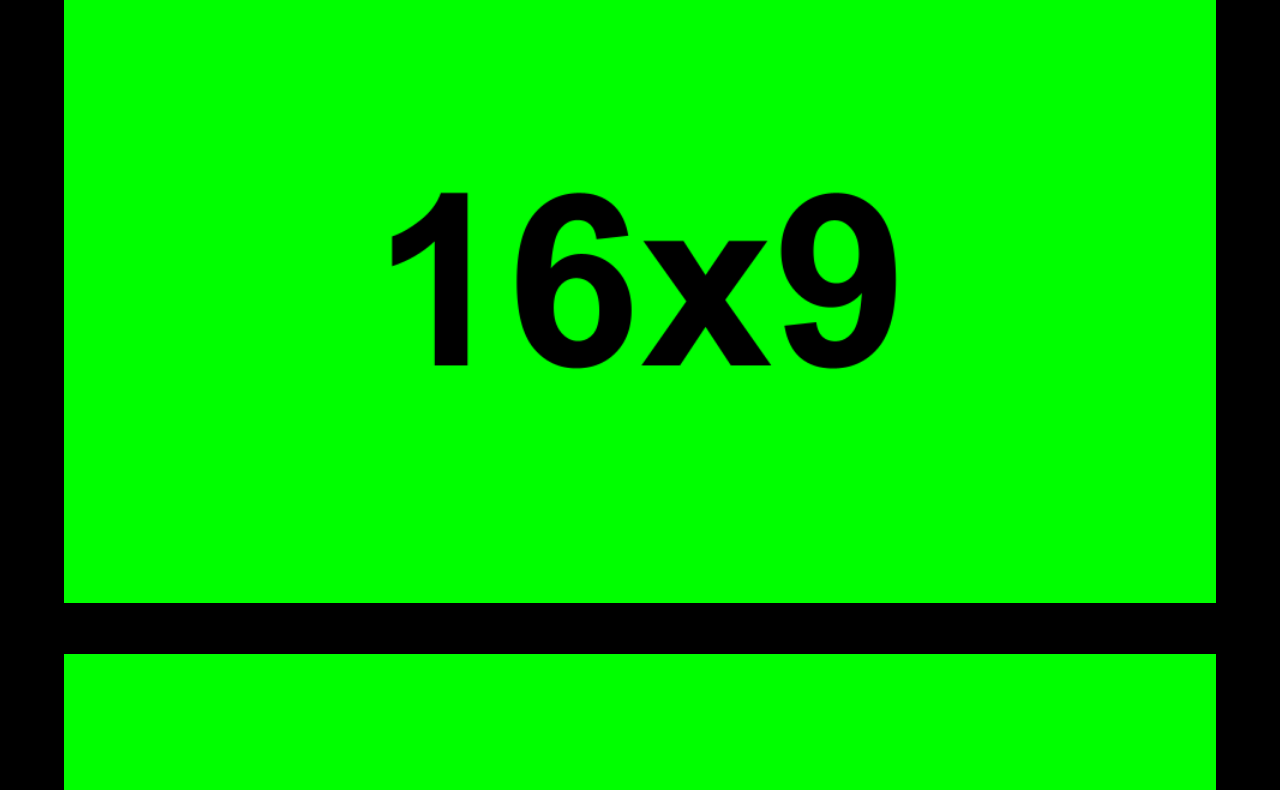
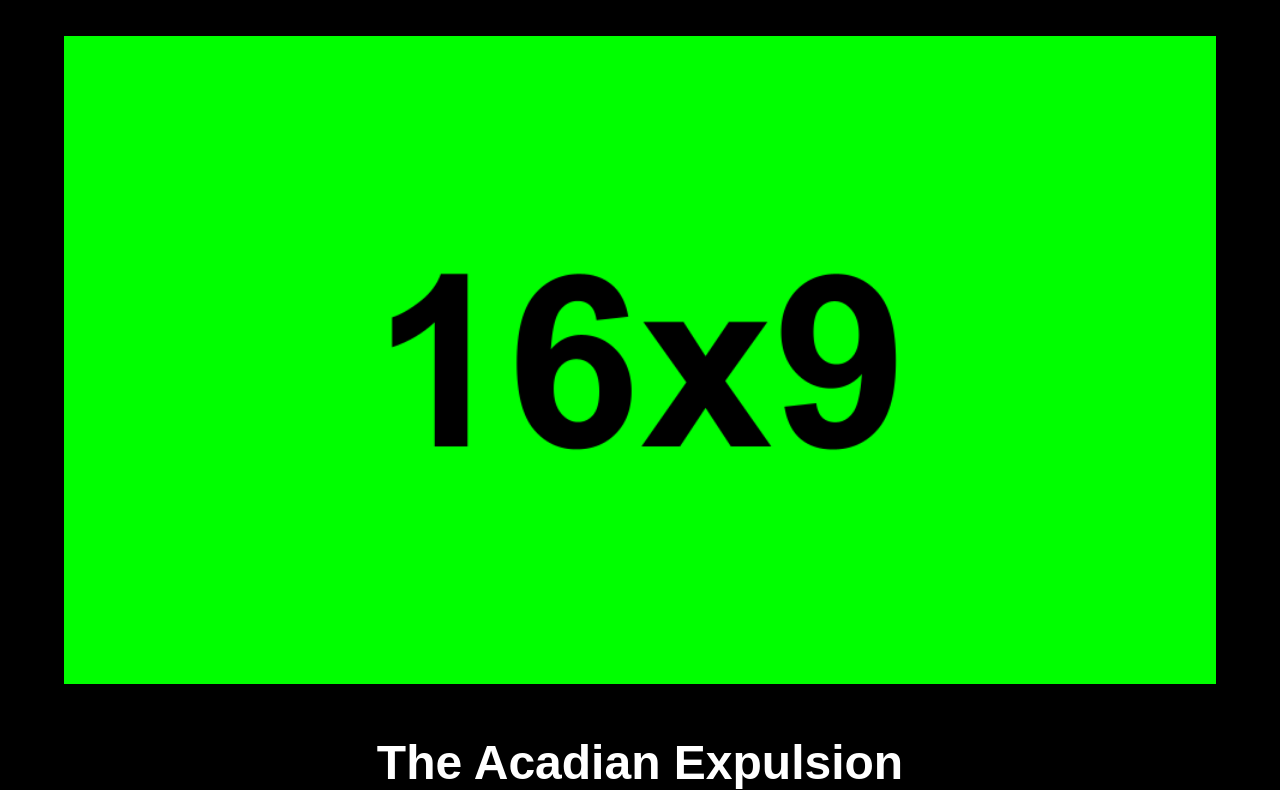
Before and after one commit to mertekca/hbc.mertek.ca, a plain HTML site: page home/index.html in a window 1280 px wide. Shown: the part 96-886 px from the top of the page. Drawn offline with Linux system fonts and the light colour scheme.

Commit message:
Update index.html

```diff
--- a/home/index.html
+++ b/home/index.html
@@ -11,6 +11,12 @@
             padding: 0;
             text-align: center;
             background-color: black;
+            color: white;
+            font-family: Arial, sans-serif;
+        }
+        h1 {
+            font-size: 3em;
+            margin: 2% 0;
         }
         img {
             width: 90%;
@@ -21,7 +27,9 @@
     </style>
 </head>
 <body>
+    <h1>Hudson's Bay Company</h1>
     <img src="/files/hbc.png" alt="Hudson's Bay Company">
+    <h1>The Acadian Expulsion</h1>
     <img src="/files/acadia.png" alt="The Acadian Expulsion">
 </body>
 </html>
```
